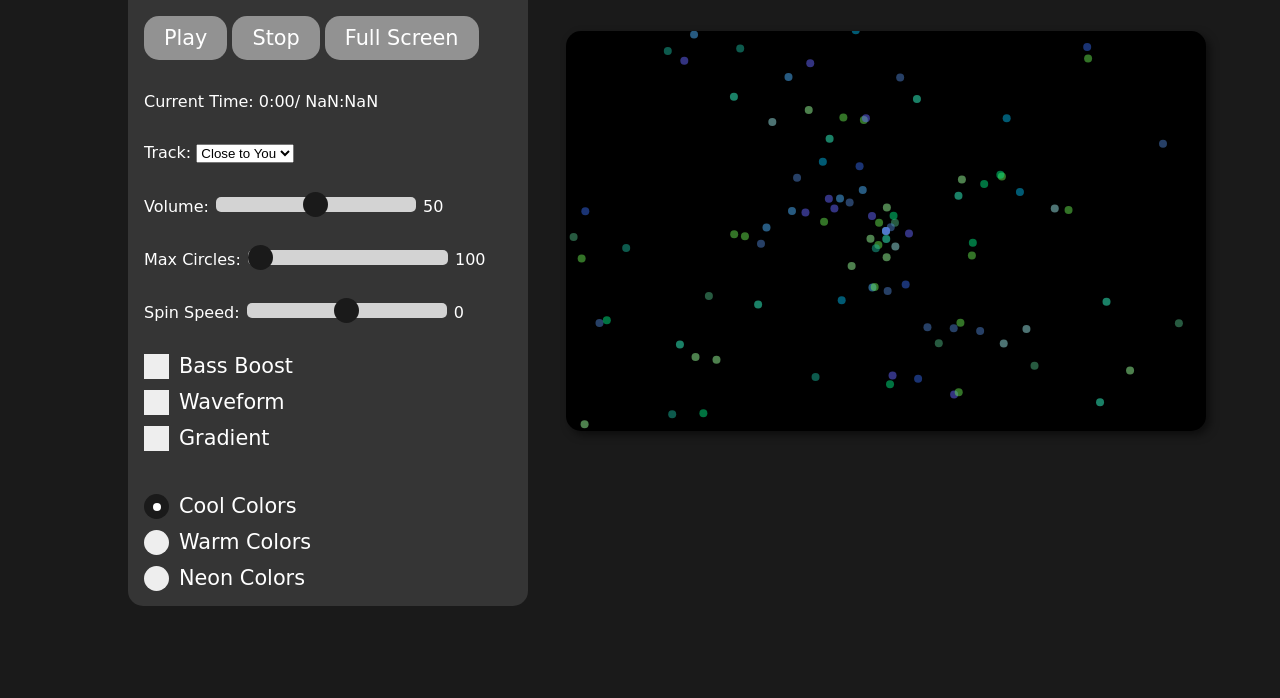
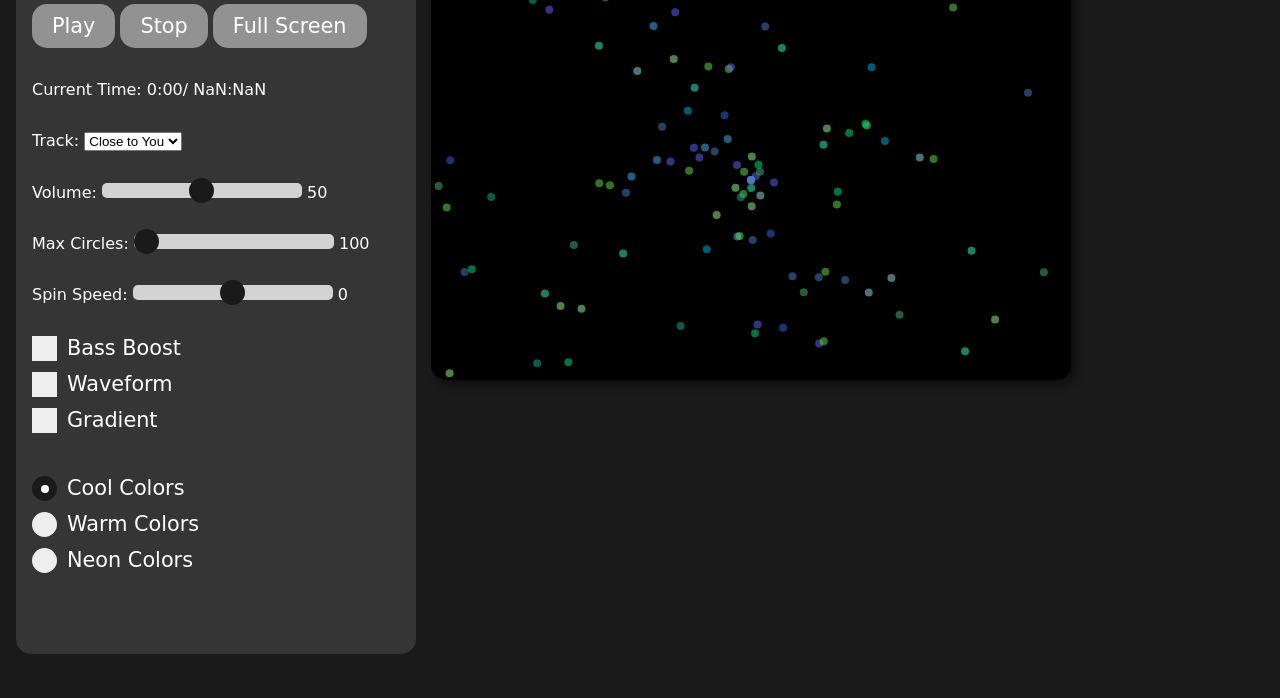
Before and after one commit to Llynch1998/AudioVisualizer, a plain HTML site: page index.html in a window 1280 px wide. Shown: the part 102-800 px from the top of the page. Drawn offline with Linux system fonts and the light colour scheme; a web font is replaced by a local one.

Commit message:
fixed desktop css

```diff
--- a/css/stylesheet.css
+++ b/css/stylesheet.css
@@ -1,18 +1,21 @@
+*{
+	margin:0;
+	padding: 0;
+}
 body {
 	background: #1a1a1a;
 	font-family: 'Merienda One', cursive;
 	color: white;
 	height: 700px;
 	display: grid;
-	grid-template-rows: 30em 1fr;
-	grid-template-columns: 30em 1fr;
+	grid-template-rows: 1fr 1fr;
+	grid-template-columns: 1em 25em 15px 40vw;
 	grid-template-areas:
-	"controls canvas"
-	"controls .";
+	". controls . canvas"
+	". controls . canvas";
 }
 
 canvas {
-	margin-left: 10%;
 	margin-top: 16%;
 	/* This centers our sketch horizontally. */
 	justify-content:left;
@@ -21,15 +24,18 @@ canvas {
 	box-shadow: 4px 4px 8px rgba(0,0,0,0.5);
 	background: black;
 	border-radius: 15px;
+	width: 50vw;
+	height: 31.25vw;
 	grid-area: canvas;
 }
 
 #controls{
-	margin-left:25%;
+	margin-right: 10px;
 	margin-top:5%;
+	height: 46em;
 	background-color: #353535;
 	border-radius: 15px;
-  	width: 25em;
+  width: 25em;
 	grid-area: controls;
 }
 
@@ -271,6 +277,7 @@ button:active {
 		margin-left: 0;
 		margin-top: 5px;
 		width: 100vw;
+		height: 62.5vw;
 		/* This centers our sketch horizontally. */
 		justify-content:left;
 		/* This centers our sketch vertically. */
```
